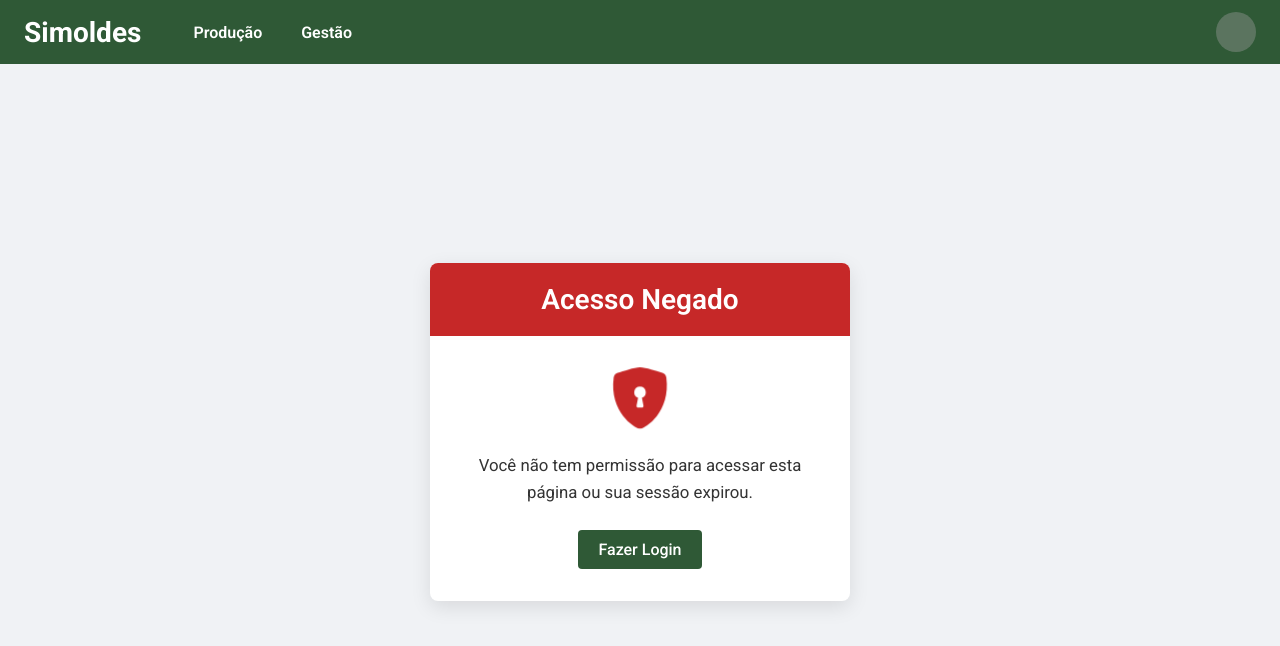
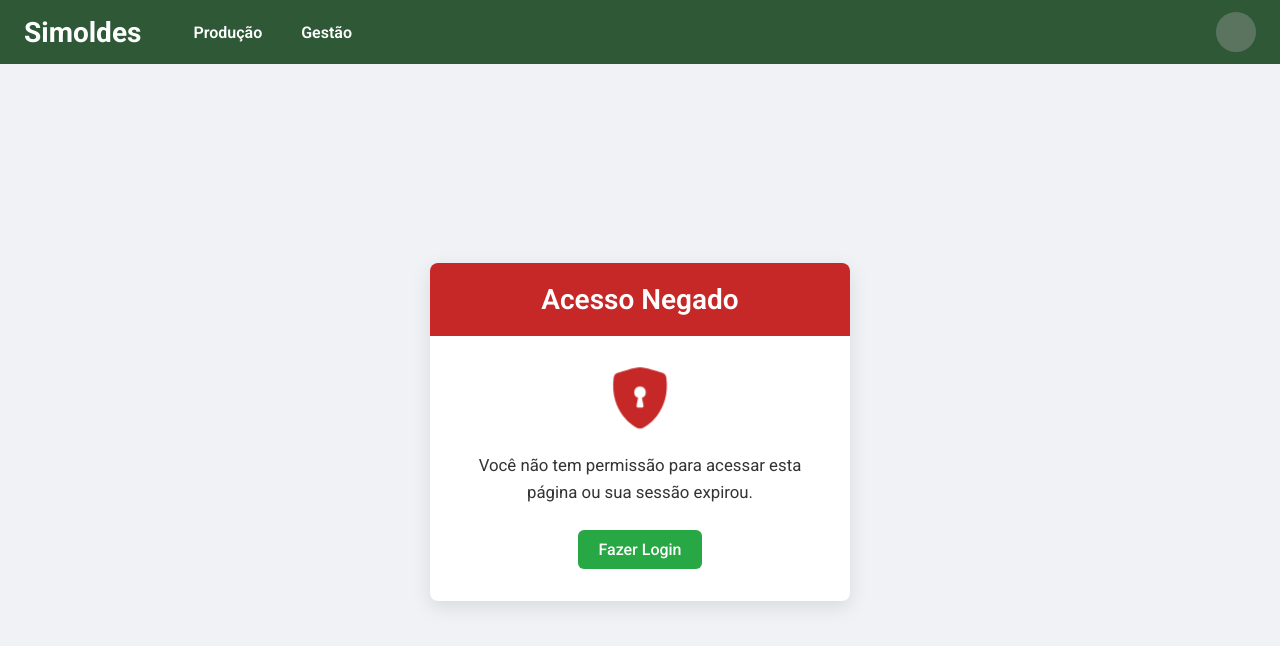
Before and after one commit to anaricetti-c/Project_Front_end_JA_5P, a React (Vite) app: page /molds in a window 1280 px wide. Shown: the top 646 px of the page. Built offline with nearby package versions, Linux system fonts and the light colour scheme.

Commit message:
feat: update login and access denied style

```diff
--- a/src/Pages/AccessDenied/style.module.css
+++ b/src/Pages/AccessDenied/style.module.css
@@ -48,7 +48,7 @@
   text-align: center;
 }
 
-.loginButton {
+/* .loginButton {
   padding: 10px 20px;
   background-color: #2f5936;
   color: white;
@@ -64,7 +64,24 @@
 
 .loginButton:hover {
   background-color: #264b2d;
+} */
+
+.loginButton {
+  display: inline-block;
+  padding: 10px 20px;
+  background-color: #28a745;
+  color: #fff;
+  text-decoration: none;
+  border-radius: 6px;
+  font-weight: 500;
+  transition: all 0.3s ease;
 }
+
+.loginButton:hover {
+  background-color: #218838;
+  transform: scale(1.05);
+}
+
 
 @keyframes pulse {
   0% { transform: scale(1); }
--- a/src/Pages/Login/style.module.css
+++ b/src/Pages/Login/style.module.css
@@ -5,6 +5,7 @@ main {
   align-items: center;
   background-color: #e4eede;
 }
+
 
 /* Login container */
 .loginContainer {
@@ -33,7 +34,7 @@ main {
 
 /* Título */
 .loginContainer h2 {
-  color: #386641;
+  color: #2f5936;
   font-weight: 600;
   text-align: center;
 }
@@ -45,7 +46,7 @@ main {
 }
 
 .inputGroup label {
-  color: #386641;
+  color: #2f5936;
   margin-bottom: 6px;
   font-size: 14px;
   font-weight: 500;
@@ -67,7 +68,7 @@ main {
 
 /* Botão */
 button[type="submit"] {
-  background-color: #386641;
+  background-color: #2f5936;
   color: white;
   padding: 14px;
   border: none;
@@ -79,7 +80,7 @@ button[type="submit"] {
 }
 
 button[type="submit"]:hover {
-  background-color: #2d4f33;
+  background-color: #264b2d;
   transform: translateY(-1px);
 }
 
```
